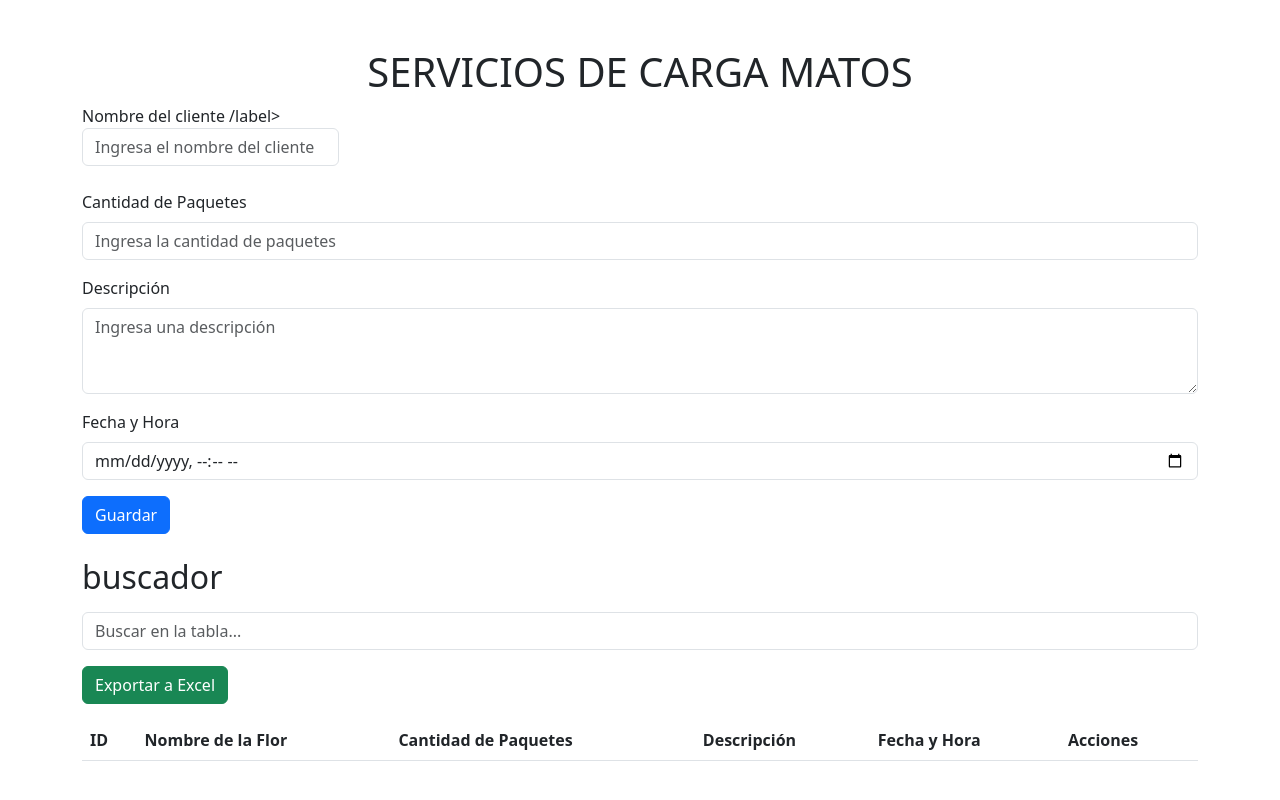
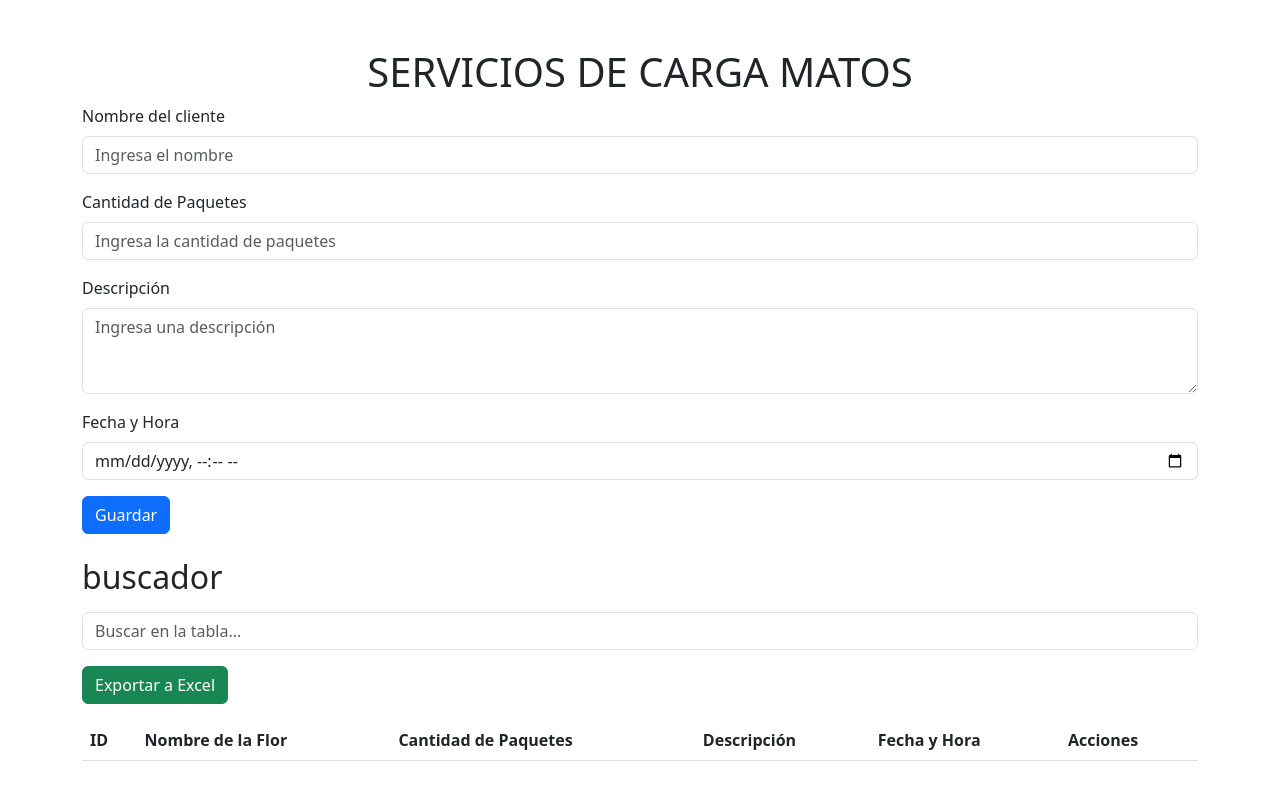
Before and after one commit to JackMG25/servicio_carga, a plain HTML site: page index.html in a window 1280 px wide. Drawn offline with nearby package versions, Linux system fonts and the light colour scheme.

Commit message:
3  commit

```diff
--- a/index.html
+++ b/index.html
@@ -26,8 +26,8 @@
         <form id="form" class="mb-4">
             <input type="hidden" id="id">
             <div class="mb-3">
-                <label for="flowerName" class="form-label">Nombre del cliente /label>
-                <input type="text" class="form-control" id="flowerName" placeholder="Ingresa el nombre del cliente" required>
+                <label for="flowerName" class="form-label">Nombre del cliente</label>
+                <input type="text" class="form-control" id="flowerName" placeholder="Ingresa el nombre" required>
             </div>
             <div class="mb-3">
                 <label for="packageQuantity" class="form-label">Cantidad de Paquetes</label>
```
